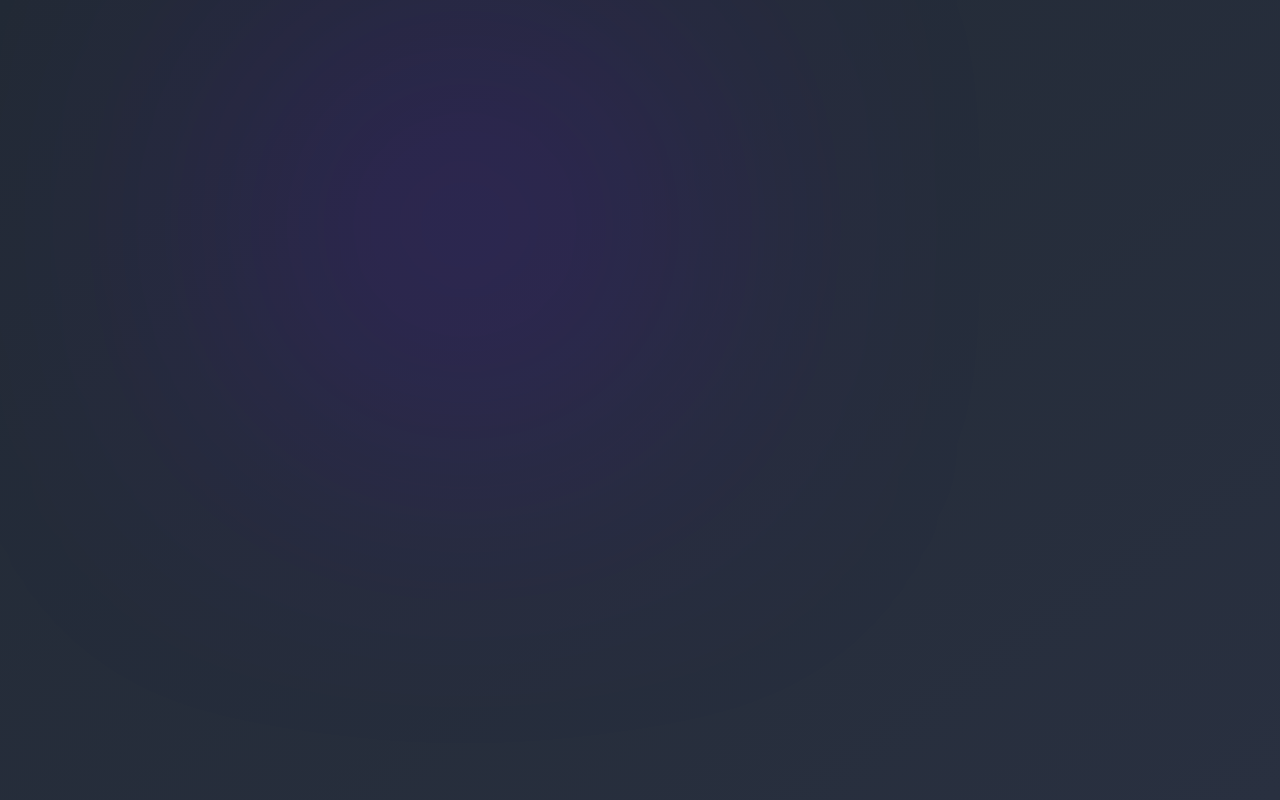
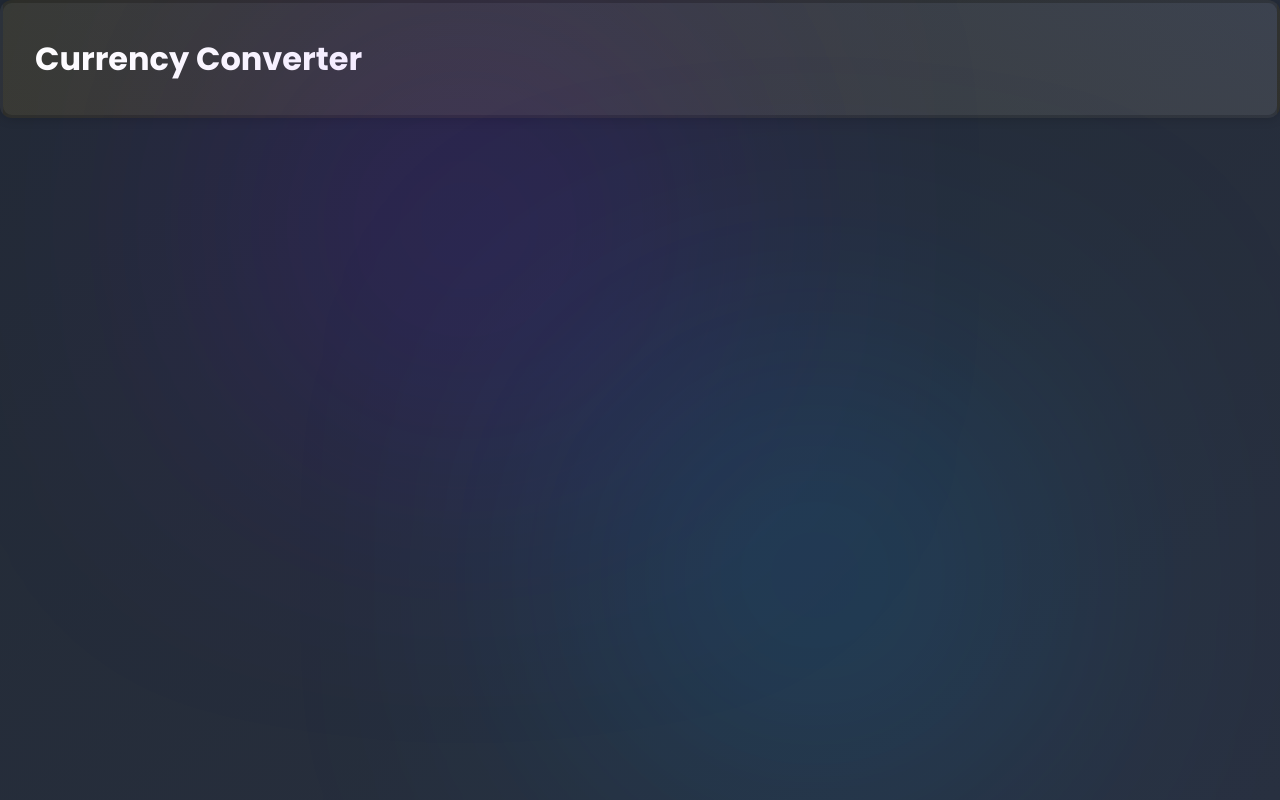
Before and after one commit to lamourianass/The-currency-converter-app, a plain HTML site: page index.html in a window 1280 px wide. Drawn offline with Linux system fonts and the light colour scheme.

Commit message:
.currency-converter #css

```diff
--- a/index.html
+++ b/index.html
@@ -15,6 +15,9 @@
   <body>
     <div class="circle circle--purple"></div>
     <div class="circle circle--blue"></div>
+    <main class="currency-converter">
+      <h1 class="currency-converter__title">Currency Converter</h1>
+    </main>
     <script src="script.js" type="module"></script>
   </body>
 </html>
--- a/style.css
+++ b/style.css
@@ -47,3 +47,22 @@ body {
   right: 50%;
   bottom: 50%;
 }
+
+.circle--blue {
+  background: var(--blue-transparent);
+  left: 50%;
+  top: 50%;
+}
+
+.currency-converter {
+  background: linear-gradient(
+    210deg,
+    #ffffff1a,
+    var(--primary-transparent) 100%
+  );
+  padding: 32px;
+  border-radius: 12px;
+  border: solid 3px rgba(0, 0, 0, 0.2);
+  box-shadow: 0px 0px 12px rgba(0, 0, 0, 0.2);
+  z-index: 1;
+}
```
